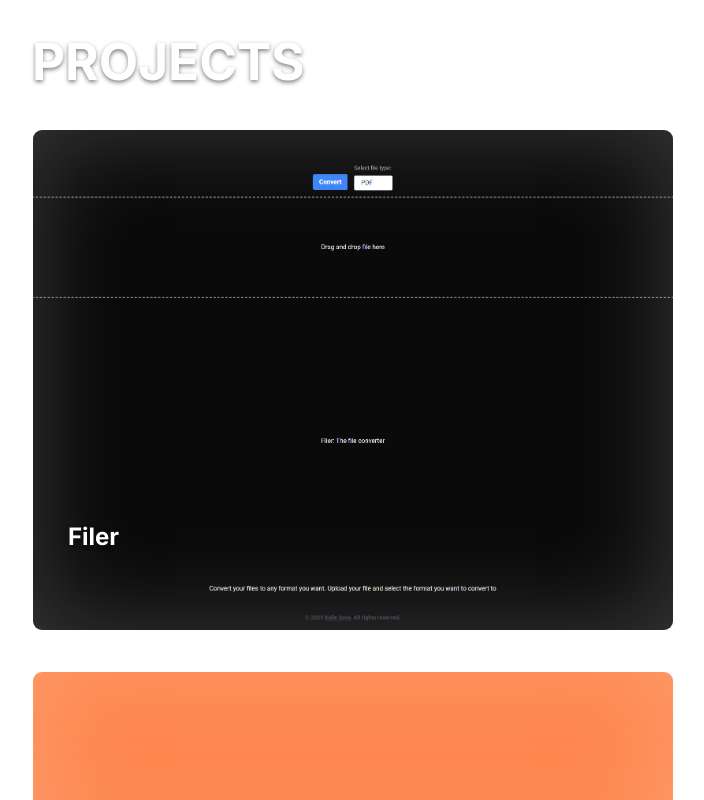
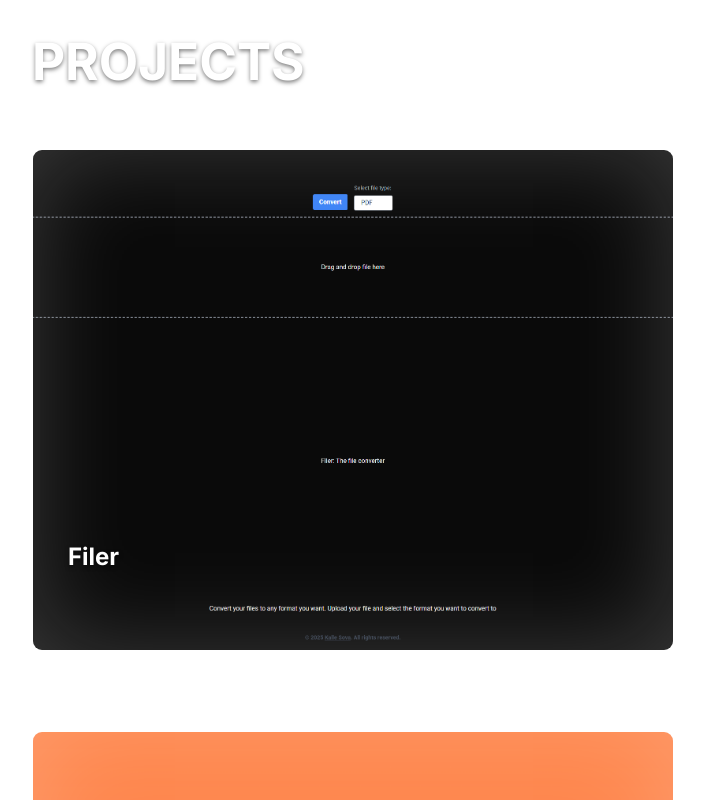
Before and after one commit to klsova/website, a React (Vite) app: page / in a window 1280 px wide. Shown: the part 940-1740 px from the top of the page, without its empty margins (288-992 px from the left). Built offline with nearby package versions, Linux system fonts and the light colour scheme.

Commit message:
added onclick url

```diff
--- a/src/components/projects/Projects.css
+++ b/src/components/projects/Projects.css
@@ -12,6 +12,13 @@
   text-shadow: 0 2px 4px rgba(0, 0, 0, 0.5);
   text-align: left;
   text-transform: uppercase;
+}
+
+.project-link {
+  width: 100%;
+  max-width: 1000px;
+  margin: 20px 0;
+  text-decoration: none;
 }
 
 .project-box {
--- a/src/components/projects/Projects.jsx
+++ b/src/components/projects/Projects.jsx
@@ -1,24 +1,27 @@
 import React from 'react';
 import './Projects.css';
-import filerImage from '../../assets/filer.png';
-import civswipeImage from '../../assets/civswipe.png';
-import placeholderImage from '../../assets/placeholder.png';
+import filerImage from '../../assets/filer.png'
+import civswipeImage from '../../assets/civswipe.png'
+import placeholderImage from '../../assets/placeholder.png'
 
 const projects = [
   {
     id: 1,
     title: 'Filer',
     image: filerImage,
+    url: 'https://github.com/klsova/filer',
   },
   {
     id: 2,
     title: 'CivSwipe',
     image: civswipeImage,
+    url: 'https://github.com/klsova/civswipe',
   },
   {
     id: 3,
     title: 'Plasettaja',
     image: placeholderImage,
+    url: 'https://github.com/klsova/plasettaja',
   },
 ];
 
@@ -27,14 +30,16 @@
     <div className="projects-container">
       <h1>Projects</h1>
       {projects.map((project) => (
-        <div key={project.id} className="project-box">
+        <a key={project.id} href={project.url} target="_blank" rel="noopener noreferrer" className="project-link">
+          <div className="project-box">
             <div
               className="project-image"
               style={{ backgroundImage: `url(${project.image})` }}
             ></div>
             <h3 className="project-title">{project.title}</h3>
-          <div className="learn-more">Learn more</div>
+            <div className="learn-more">Learn more &gt;</div>
           </div>
+        </a>
       ))}
     </div>
   );
```
Lines whose indentation alone changed are shown as unchanged.
